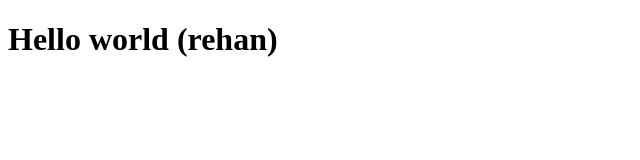
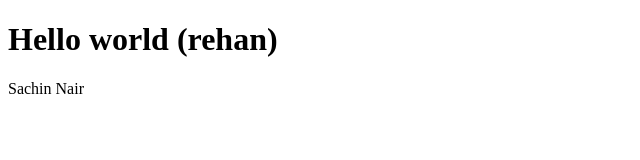
Before and after one commit to Royal294/demo1, a plain HTML site: page index.html in a window 1280 px wide. Shown: the full height of the page, 0-640 px from the left. Drawn offline with Linux system fonts and the light colour scheme.

Commit message:
Add name to index.html

```diff
--- a/index.html
+++ b/index.html
@@ -7,5 +7,6 @@
 </head>
 <body>
     <h1>Hello world (rehan)</h1>
+    <p>Sachin Nair</p>
 </body>
 </html>
```
